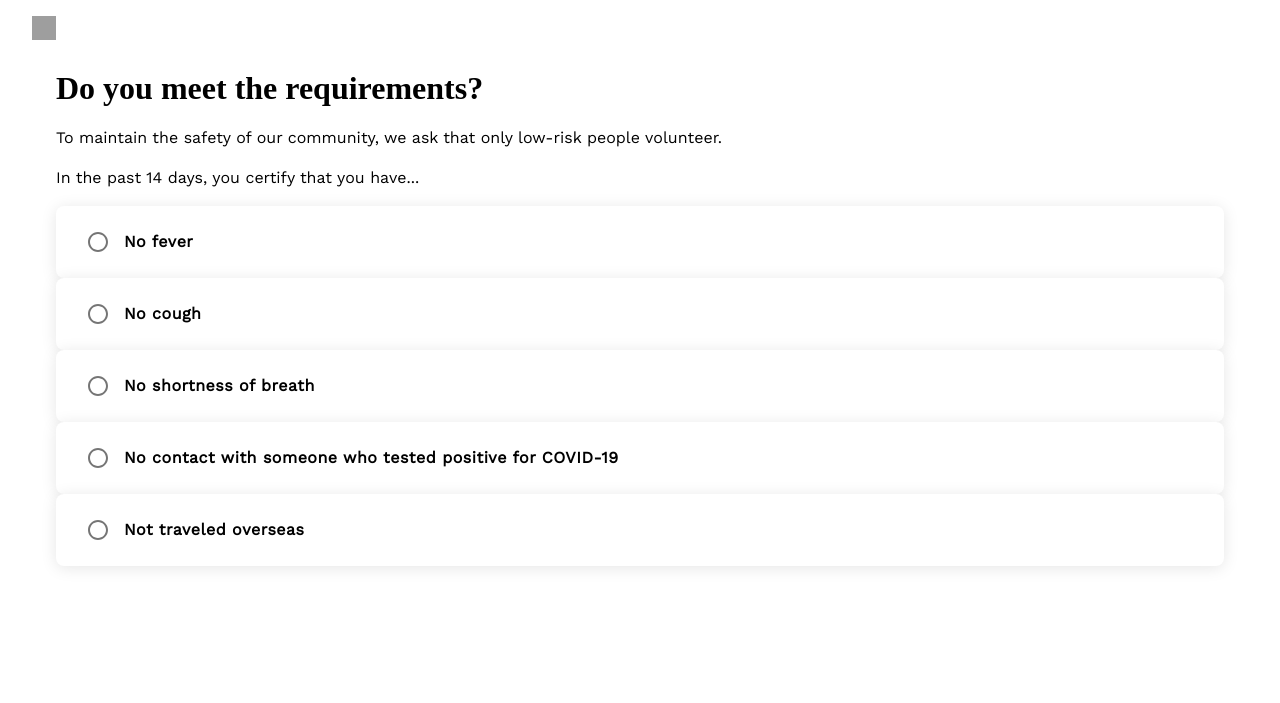
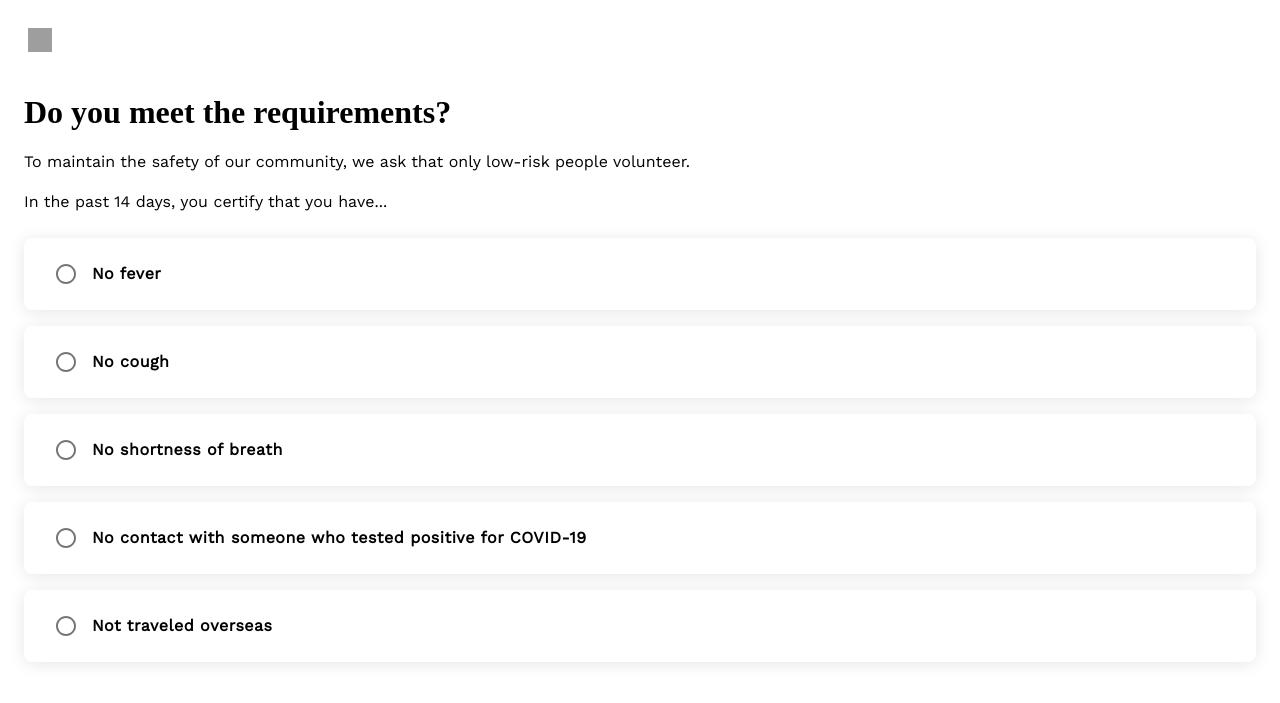
Before and after one commit to amnahhashmi/shield, a Django app: page /volunteer in a window 1280 px wide. Shown: the top 703 px of the page. Run offline with Django 3.2, Linux system fonts and the light colour scheme; grey boxes are pictures that could not be loaded.

Commit message:
adjusted styling/css for requirements page

```diff
--- a/errand_matcher/static/errand_matcher/begin-signup.css
+++ b/errand_matcher/static/errand_matcher/begin-signup.css
@@ -1,8 +1,4 @@
 /*volunteer-requirements.css*/
-div {
-	padding: 8px 24px;
-}
-
 .subhead {
 
 	/* Inside Auto Layout */
@@ -22,6 +18,8 @@ div {
 	border-radius: 8px;
 
 	padding: 24px 16px;
+
+	margin: 16px 24px;
 
 	flex: none;
 	align-self: center;
--- a/errand_matcher/static/errand_matcher/begin-signup.js
+++ b/errand_matcher/static/errand_matcher/begin-signup.js
@@ -1,6 +1,5 @@
 // begin-signup.js
-// script for 'requirements' endpoint
-// SV: TODO
+// script for 'begin_signup' endpoint
 
 $(document).ready(function() {
 
--- a/errand_matcher/static/errand_matcher/style.css
+++ b/errand_matcher/static/errand_matcher/style.css
@@ -1,3 +1,7 @@
+.item {
+	padding: 8px 24px;
+}
+
 .h3_64 {
 	/* Shield */
 
@@ -84,7 +88,6 @@
 
 	letter-spacing: 0.03em;
 
-	/*SV: [MINOR] I think black is probably default in the UI? */
 	color: #000000;
 }
 
@@ -167,6 +170,14 @@
 	display: none;
 }
 
+.nav-bar {
+	padding: 28px 28px;
+}
+
+body {
+	margin: 0px;
+}
+
 a.disabled {
   pointer-events: none;
   cursor: default;
--- a/errand_matcher/templates/errand_matcher/begin-signup.html
+++ b/errand_matcher/templates/errand_matcher/begin-signup.html
@@ -23,7 +23,7 @@
 	</head>
 	<body>
 		<div class="nav-bar">
-			<a href='#' id="back-button" class="disabled">
+			<a href='#' id="back-button" class="nav-button disabled">
 				<img src="{% static 'errand_matcher/icons/backarrow.svg' %}" alt="back button" height="24px" width="24px">
 				</img>
 			</a>
--- a/errand_matcher/templates/errand_matcher/requirements.html
+++ b/errand_matcher/templates/errand_matcher/requirements.html
@@ -1,13 +1,14 @@
-<div class="h5_32">
+
+<div class="h5_32 item">
 	Do you meet the requirements?
 </div>
-<div class="body_16_fontonly subhead">
+<div class="body_16_fontonly subhead item">
 	To maintain the safety of our community, we ask that only low-risk people volunteer.
 </div>
-<div class="body_16_fontonly subhead">
+<div class="body_16_fontonly subhead item">
 	In the past 14 days, you certify that you have...
 </div>
-<div id="requirements-form">
+
 <label for="vol-reqs-fever-cbox" class="option-box">
 	<input type="checkbox" class="req-input" id="vol-reqs-fever-cbox" name="vol-reqs-fever-cbox"/>
 	<span class="req-item req-cbox"></span>
@@ -39,7 +40,6 @@
 	<span class="req-item body_bold_16"> Not traveled overseas </span>
 </label>
 
-</div>
-<div class="body_bold_16 affirmative">
+<div class="body_bold_16 affirmative item">
 	<b> Great! One last check to see if you're eligible to volunteer. </b>
 </div>
```
Lines whose indentation alone changed are shown as unchanged.
